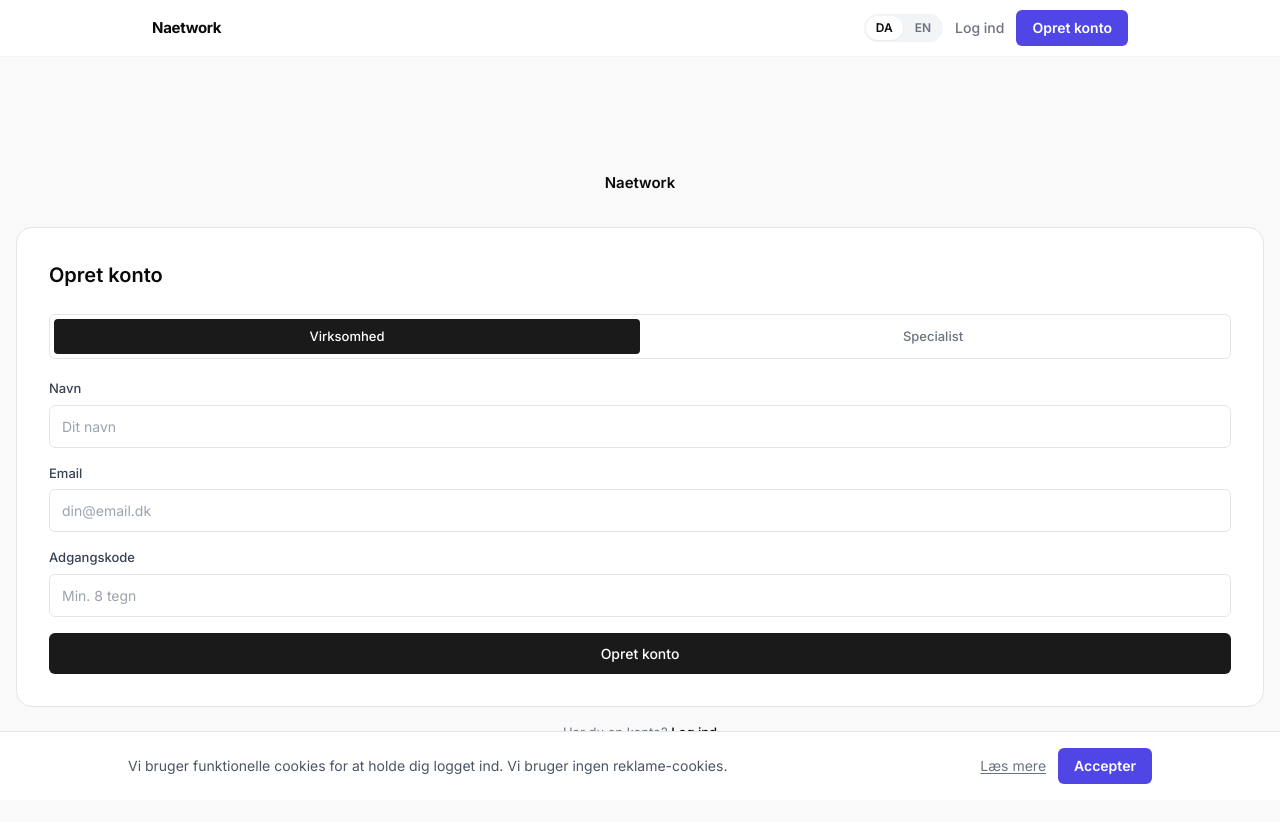
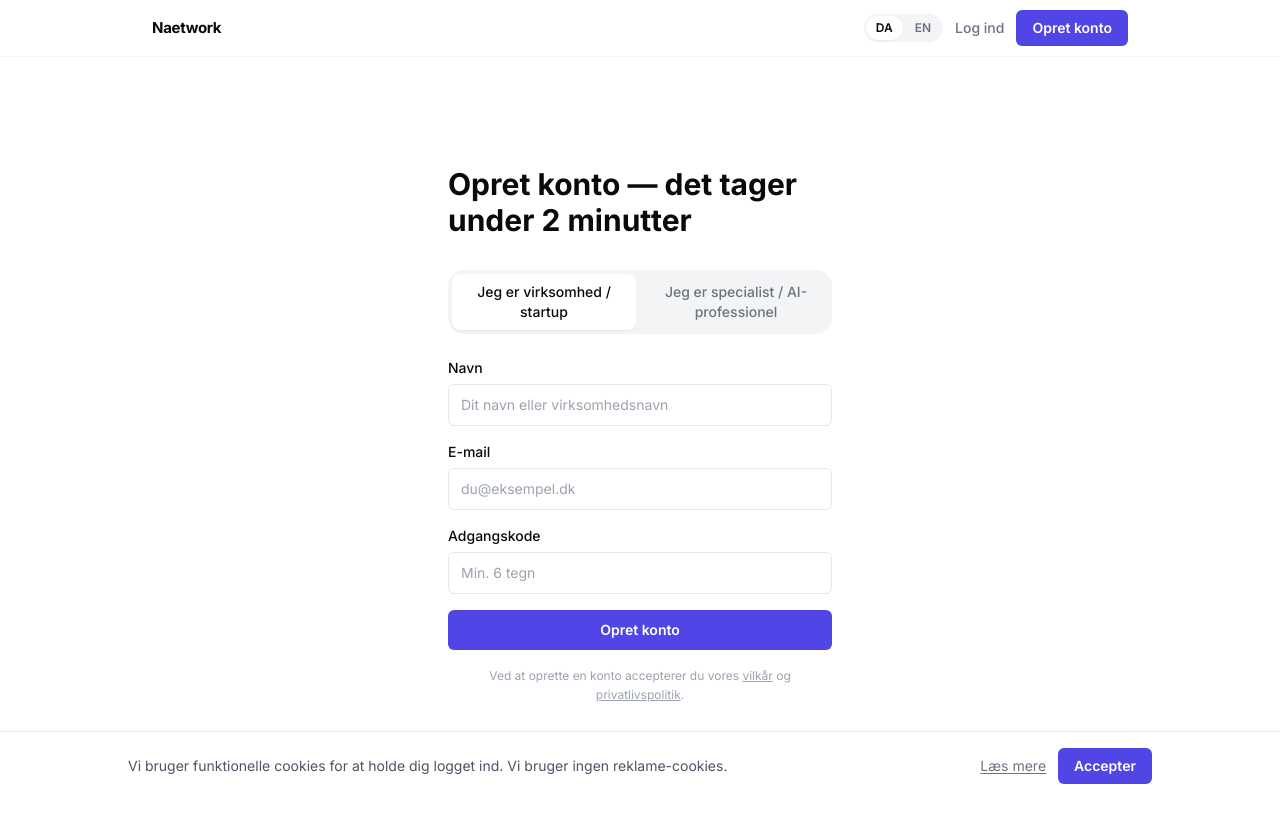
Before and after one commit to mikkelstreet-png/Naetwork, a Next.js app: page /signup in a window 1280 px wide. Shown: the top 822 px of the page. Built offline with nearby package versions, Linux system fonts and the light colour scheme; no server answers.

Commit message:
chore: update app/signup/page.tsx

```diff
--- a/app/signup/page.tsx
+++ b/app/signup/page.tsx
@@ -1,147 +1,165 @@
 'use client';
 
+import { useState, useEffect } from 'react';
 import Link from 'next/link';
-import { useState } from 'react';
+import { useSearchParams } from 'next/navigation';
 import { createClient } from '@/lib/supabase';
+import { useTranslation } from '@/context/LanguageContext';
+import { Suspense } from 'react';
 
-export default function SignupPage() {
+function SignupForm() {
+  const { tr } = useTranslation();
+  const searchParams = useSearchParams();
+  const [role, setRole] = useState<'business' | 'specialist'>('business');
   const [name, setName] = useState('');
   const [email, setEmail] = useState('');
   const [password, setPassword] = useState('');
-  const [role, setRole] = useState<'business' | 'specialist'>('business');
+  const [error, setError] = useState('');
   const [loading, setLoading] = useState(false);
-  const [error, setError] = useState('');
-  const [done, setDone] = useState(false);
+
+  useEffect(() => {
+    const r = searchParams.get('role');
+    if (r === 'specialist') setRole('specialist');
+    else setRole('business');
+  }, [searchParams]);
 
   async function handleSubmit(e: React.FormEvent) {
     e.preventDefault();
     setLoading(true);
     setError('');
     const supabase = createClient();
-
-    const { data, error: signUpError } = await supabase.auth.signUp({
+    const { data, error: err } = await supabase.auth.signUp({
       email,
       password,
-      options: { data: { name, user_type: role } },
+      options: { data: { name, role } },
     });
-
-    if (signUpError) {
-      setError(signUpError.message);
+    if (err) {
+      setError(err.message);
       setLoading(false);
       return;
     }
-
     if (data.user) {
-      await supabase.from('profiles').upsert({
-        user_id: data.user.id,
-        user_type: role,
-        name,
-        email,
-      });
+      await supabase.from('profiles').upsert({ id: data.user.id, name, role, email });
+      // Send welcome email
+      fetch('/api/email/welcome', {
+        method: 'POST',
+        headers: { 'Content-Type': 'application/json' },
+        body: JSON.stringify({ email, name, role }),
+      }).catch(() => {});
     }
-
-    setDone(true);
-    setLoading(false);
-  }
-
-  if (done) {
-    return (
-      <div className="min-h-screen flex flex-col items-center justify-center bg-[#f9f9f9] px-4">
-        <div className="w-full max-w-sm bg-white border border-[#e5e5e5] rounded-xl p-8 text-center">
-          <div className="text-3xl mb-4">✓</div>
-          <h2 className="text-[18px] font-semibold text-[#0a0a0a] mb-2">Konto oprettet</h2>
-          <p className="text-[14px] text-[#6b7280]">
-            Tjek din email og bekræft din konto. Derefter kan du{' '}
-            <Link href="/login" className="text-[#0a0a0a] underline">logge ind</Link>.
-          </p>
-        </div>
-      </div>
-    );
+    if (role === 'specialist') {
+      window.location.href = '/specialist/profil';
+    } else {
+      window.location.href = '/dashboard';
+    }
   }
 
   return (
-    <div className="min-h-screen flex flex-col items-center justify-center bg-[#f9f9f9] px-4">
-      <div className="w-full maw-w-sm">
-        <Link href="/" className="block mb-8 text-center font-semibold text-[15px] text-[#0a0a0a]">
-          Naetwork
-        </Link>
-        <div className="bg-white border border-[#e5e5e5] rounded-xl p-8">
-          <h1 className="text-[20px] font-semibold text-[#0a0a0a] mb-6">Opret konto</h1>
+    <div className="min-h-screen flex items-center justify-center px-4">
+      <div className="w-full max-w-sm">
+        <div className="mb-8">
+          <h1 className="text-3xl font-bold text-[#0A0A0A] mb-2">{tr('signup.title')}</h1>
+        </div>
 
-          {/* Role toggle */}
-          <div className="flex rounded-md border border-[#e5e5e5] p-1 mb-5">
-            {(['business', 'specialist'] as const).map((r) => (
-              <button
-                key={r}
-                type="button"
-                onClick={() => setRole(r)}
-                className={`flex-1 rounded py-2 text-[13px] font-medium transition-colors ${
-                  role === r
-                    ? 'bg-[#1a1a1a] text-white'
-                    : 'text-[#6b7280] hover:text-[#0a0a0a]'
-                }`}
-              >
-                {r === 'business' ? 'Virksomhed' : 'Specialist'}
-              </button>
-            ))}
+        {/* Role toggle */}
+        <div className="flex gap-2 mb-6 p-1 bg-gray-100 rounded-xl">
+          <button
+            type="button"
+            onClick={() => setRole('business')}
+            className={`flex-1 py-2 px-3 rounded-lg text-sm font-medium transition-all ${
+              role === 'business'
+                ? 'bg-white text-[#0A0A0A] shadow-sm'
+                : 'text-gray-500 hover:text-gray-700'
+            }`}
+          >
+            {tr('signup.role.biz')}
+          </button>
+          <button
+            type="button"
+            onClick={() => setRole('specialist')}
+            className={`flex-1 py-2 px-3 rounded-lg text-sm font-medium transition-all ${
+              role === 'specialist'
+                ? 'bg-white text-[#0A0A0A] shadow-sm'
+                : 'text-gray-500 hover:text-gray-700'
+            }`}
+          >
+            {tr('signup.role.spec')}
+          </button>
+        </div>
+
+        <form onSubmit={handleSubmit} className="space-y-4">
+          <div>
+            <label className="block text-sm font-medium text-[#0A0A0A] mb-1.5">{tr('signup.name')}</label>
+            <input
+              type="text"
+              value={name}
+              onChange={e => setName(e.target.value)}
+              required
+              className="w-full border border-gray-200 rounded-md px-3 py-2.5 text-sm outline-none focus:border-[#4F46E5] transition-colors"
+              placeholder="Dit navn eller virksomhedsnavn"
+            />
+          </div>
+          <div>
+            <label className="block text-sm font-medium text-[#0A0A0A] mb-1.5">{tr('signup.email')}</label>
+            <input
+              type="email"
+              value={email}
+              onChange={e => setEmail(e.target.value)}
+              required
+              className="w-full border border-gray-200 rounded-md px-3 py-2.5 text-sm outline-none focus:border-[#4F46E5] transition-colors"
+              placeholder="du@eksempel.dk"
+            />
+          </div>
+          <div>
+            <label className="block text-sm font-medium text-[#0A0A0A] mb-1.5">{tr('signup.password')}</label>
+            <input
+              type="password"
+              value={password}
+              onChange={e => setPassword(e.target.value)}
+              required
+              minLength={6}
+              className="w-full border border-gray-200 rounded-md px-3 py-2.5 text-sm outline-none focus:border-[#4F46E5] transition-colors"
+              placeholder="Min. 6 tegn"
+            />
           </div>
 
-          <form onSubmit={handleSubmit} className="flex flex-col gap-4">
-            <div>
-              <label className="block text-[13px] font-medium text-[#374151] mb-1.5">Navn</label>
-              <input
-                type="text"
-                required
-                value={name}
-                onChange={(e) => setName(e.target.value)}
-                className="w-full rounded-md border border-[#e5e5e5] bg-white px-3 py-2.5 text-[14px] outline-none focus:border-[#1a1a1a] transition-colors"
-                placeholder="Dit navn"
-              />
+          {error && (
+            <div className="rounded-md bg-red-50 border border-red-100 px-3 py-2 text-sm text-red-600">
+              {error}
             </div>
-            <div>
-              <label className="block text-[13px] font-medium text-[#374151] mb-1.5">Email</label>
-              <input
-                type="email"
-                required
-                value={email}
-                onChange={(e) => setEmail(e.target.value)}
-                className="w-full rounded-md border border-[#e5e5e5] bg-white px-3 py-2.5 text-[14px] outline-none focus:border-[#1a1a1a] transition-colors"
-                placeholder="din@email.dk"
-              />
-            </div>
-            <div>
-              <label className="block text-[13px] font-medium text-[#374151] mb-1.5">Adgangskode</label>
-              <input
-                type="password"
-                required
-                minLength={8}
-                value={password}
-                onChange={(e) => setPassword(e.target.value)}
-                className="w-full rounded-md border border-[#e5e5e5] bg-white px-3 py-2.5 text-[14px] outline-none focus:border-[#1a1a1a] transition-colors"
-                placeholder="Min. 8 tegn"
-              />
-            </div>
-            {error && (
-              <p className="text-[13px] text-red-600 bg-red-50 border border-red-200 rounded-md px-3 py-2">
-                {error}
-              </p>
-            )}
-            <button
-              type="submit"
-              disabled={loading}
-              className="w-full rounded-md bg-[#1a1a1a] py-2.5 text-[14px] font-medium text-white hover:bg-[#333] transition-colors disabled:opacity-50"
-            >
-              {loading ? 'Opretter konto…' : 'Opret konto'}
-            </button>
-          </form>
-        </div>
-        <p className="mt-4 text-center text-[13px] text-[#6b7280]">
-          Har du en konto?{' '}
-          <Link href="/login" className="text-[#0a0a0a] font-medium hover:underline">
-            Log ind
+          )}
+
+          <button
+            type="submit"
+            disabled={loading}
+            className="w-full rounded-md bg-[#4F46E5] px-4 py-2.5 text-sm font-semibold text-white hover:bg-[#4338CA] transition-colors disabled:opacity-50"
+          >
+            {loading ? '...' : tr('signup.btn')}
+          </button>
+
+          <p className="text-xs text-gray-400 text-center leading-relaxed">
+            {tr('signup.terms')}{' '}
+            <Link href="/vilkaar" className="underline hover:text-gray-600">{tr('signup.termsLink')}</Link>{' '}
+            {tr('signup.privacy')}{' '}
+            <Link href="/privatlivspolitik" className="underline hover:text-gray-600">{tr('signup.privacyLink')}</Link>.
+          </p>
+        </form>
+
+        <p className="mt-6 text-center text-sm text-gray-500">
+          {tr('signup.hasAccount')}{' '}
+          <Link href="/login" className="font-semibold text-[#4F46E5] hover:text-[#4338CA] transition-colors">
+            {tr('signup.login')}
           </Link>
         </p>
       </div>
     </div>
   );
 }
+
+export default function SignupPage() {
+  return (
+    <Suspense>
+      <SignupForm />
+    </Suspense>
+  );
+}
```
